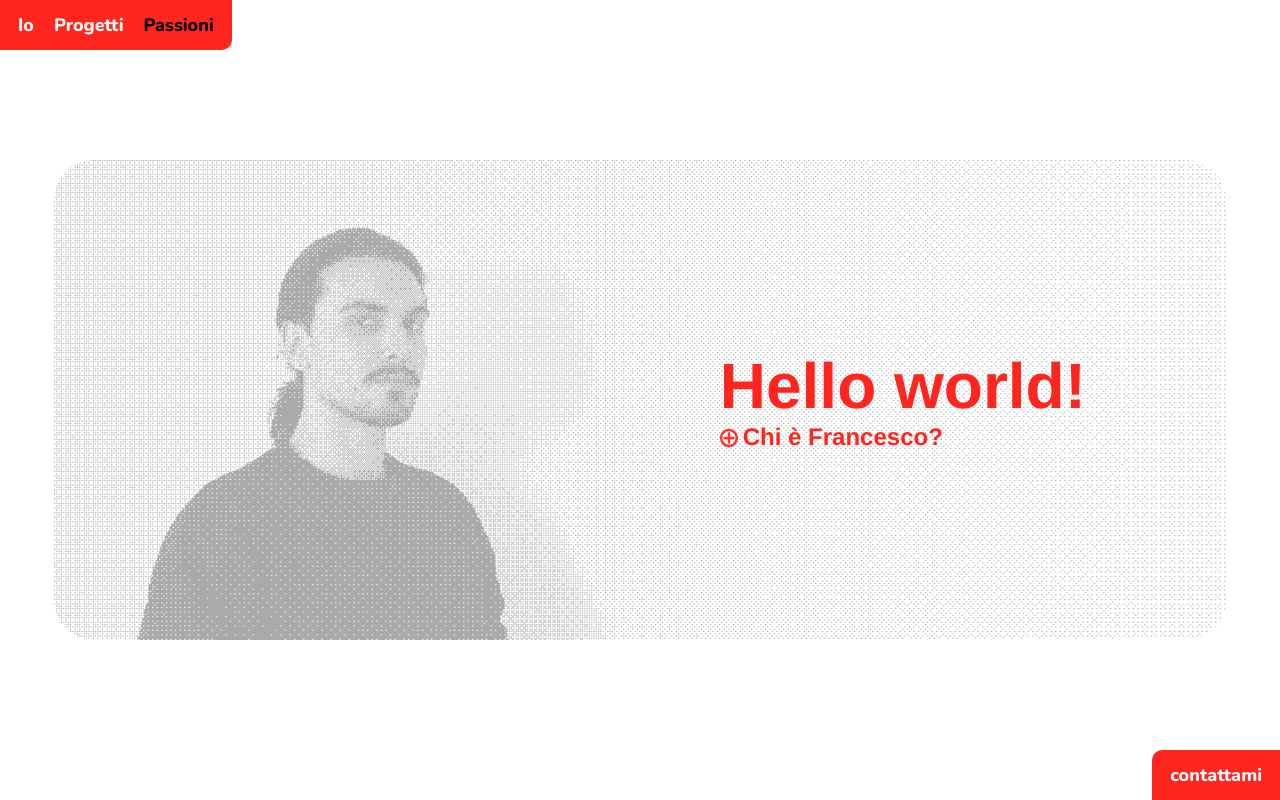
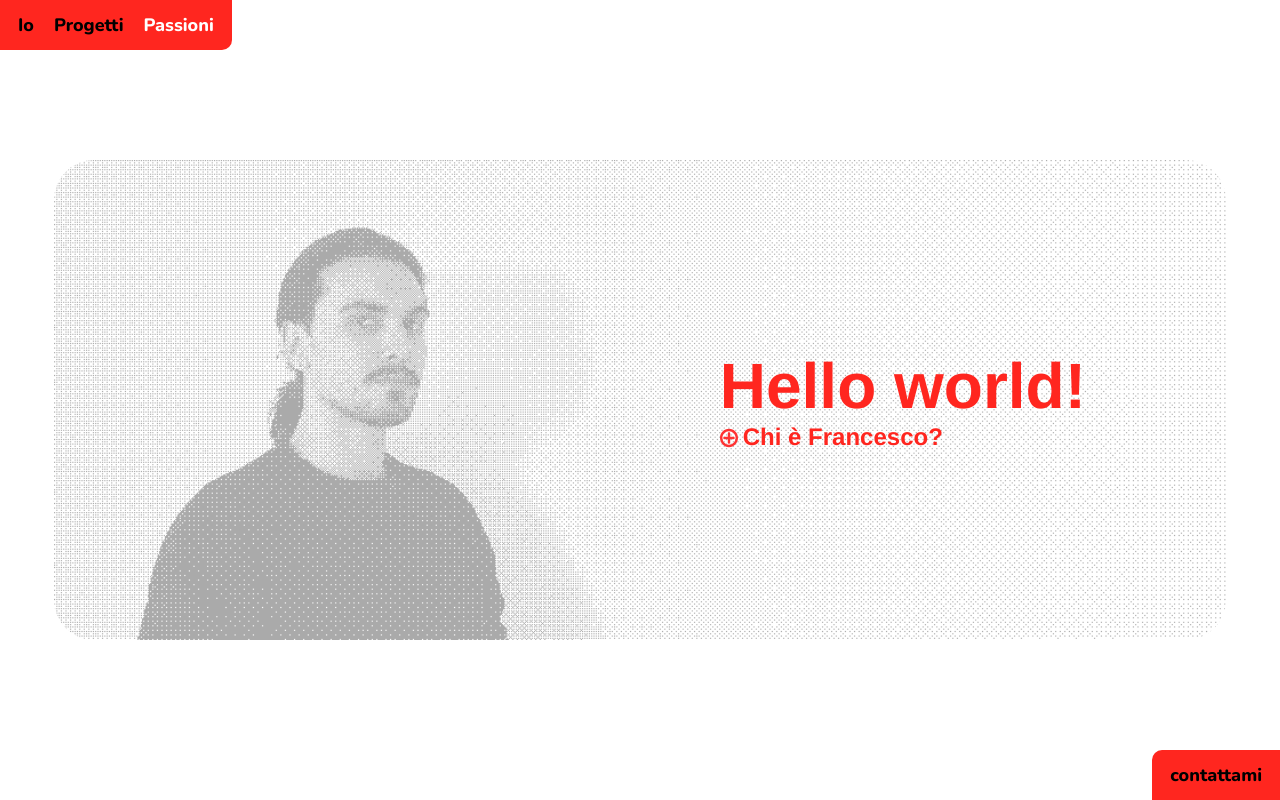
Before and after one commit to lombardifrancescoo/es-one, a plain HTML site: page index.html in a window 1280 px wide. Shown: the top 800 px of the page. Drawn offline with nearby package versions, Linux system fonts and the light colour scheme; a web font is replaced by a local one.

Commit message:
colore header

```diff
--- a/css/style.css
+++ b/css/style.css
@@ -18,7 +18,7 @@ a{
 }
 
 .visible{
-    color: #000 !important;
+    color: #fff !important;
 }
 
 a:hover{
@@ -57,7 +57,7 @@ a:hover{
     /* min-height: 50px; */
     background-color: #FF261F;
     z-index: 1000000000000;
-    color: #fff;
+    color: #000;
     border-bottom-right-radius: 10px;
 }
 
@@ -69,7 +69,7 @@ a:hover{
     /* min-height: 50px; */
     background-color: #FF261F;
     z-index: 1000000000000;
-    color: #fff;
+    color: #000;
     border-top-left-radius: 10px;
 }
 #hello-world, #passioni{
```
Also changed, not shown: index.html (+2 -2 lines).
